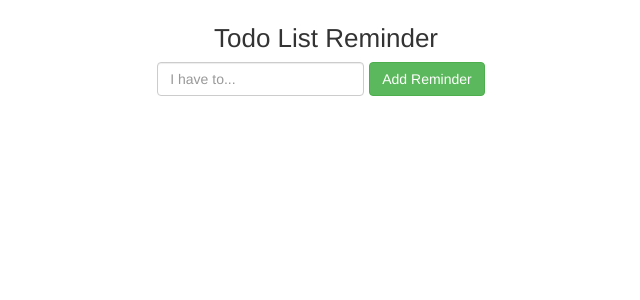
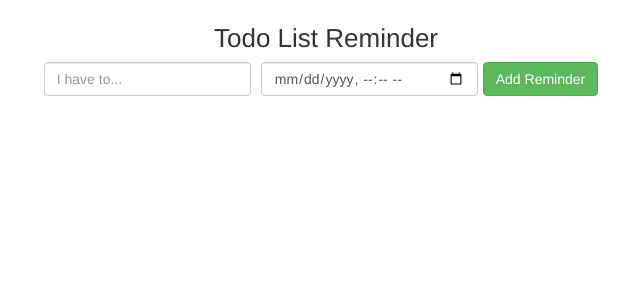
Before and after one commit to rchutzz/todo-list-reminder, a React (Create React App) app: page / in a window 1280 px wide. Shown: the top 300 px of the page, without its empty margins (314-954 px from the left). Built offline with nearby package versions, Linux system fonts and the light colour scheme.

Commit message:
added calendar input field that updates apps state to new date selected

```diff
--- a/src/components/App.jsx
+++ b/src/components/App.jsx
@@ -6,7 +6,8 @@
   constructor(props) {
     super(props);
     this.state = {
-      text: ''
+      text: '',
+      dueDate: ''
     }
   }
 
@@ -54,6 +55,11 @@
               placeholder="I have to..."
               onChange={event => this.setState({text: event.target.value})}
             />
+            <input
+              className="form-control"
+              type="datetime-local"
+              onChange={event => this.setState({dueDate: event.target.value})}
+            />
           </div>
           <button
             type="button"
```
